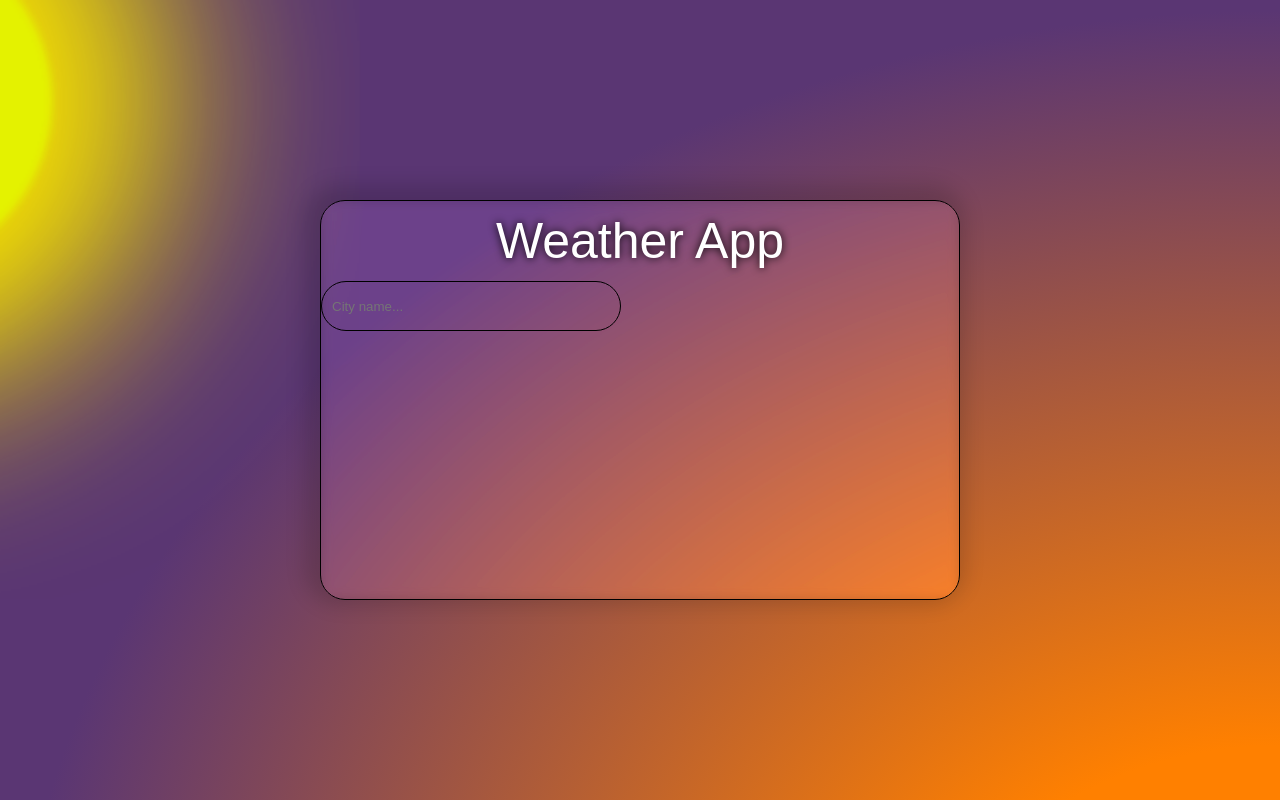
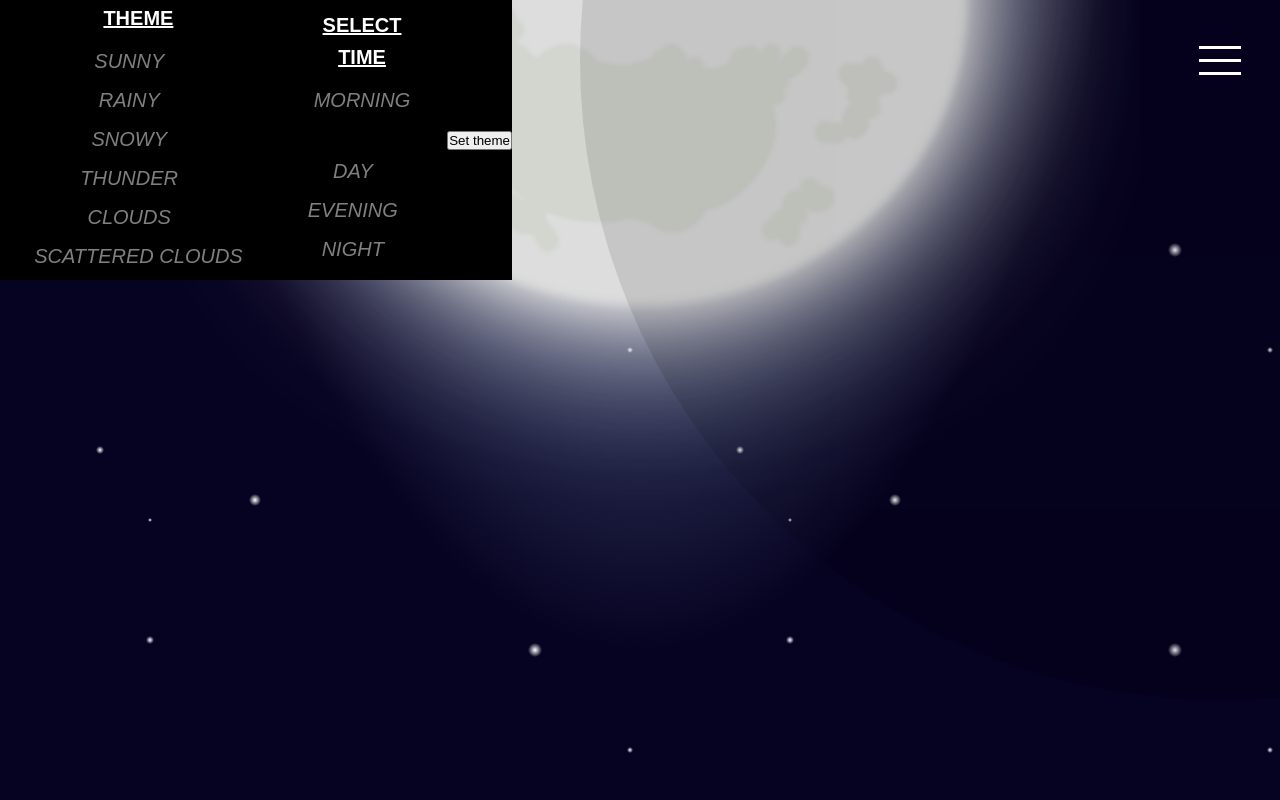
Before and after one commit to wloszynskiszymon/weather-app, a website built with Parcel: page index.html in a window 1280 px wide. Built offline with nearby package versions, Linux system fonts and the light colour scheme; a web font is replaced by a local one.

Commit message:
Adding settings corner, setting up form for settings, changing layout

```diff
--- a/index.html
+++ b/index.html
@@ -17,21 +17,90 @@
   <body>
     <!-- https://openweathermap.org/ -->
     <div class="container">
-      <div id="background" class="precipitations sunny-evening">
+      <div id="background" class="precipitations sunny-night">
         <div class="snow hidden"></div>
         <div class="rain hidden"></div>
         <div class="thunder hidden"></div>
       </div>
       <main class="main">
-        <div class="main__container">
-          <h1 class="main__container-h1">Weather App</h1>
+        <nav class="nav">
+          <div class="nav__circle">
+            <input type="checkbox" class="nav__circle-checkbox">
+            <div class="nav__circle-background"></div>
+            <div class="nav__circle-line"></div>
+          </div>
+        </nav>
+
+        <form class="form" action="#">
+          <div class="form__box">
+          <h1 class="form__box-h1" for="weather-select">Select weather theme</h1>
+            <label class="form__box-label" for="sunny">Sunny
+              <input class="form__box-input" type="radio" name="weather" value="sunny" id="sunny">
+            </label>
+
+            <label class="form__box-label" for="rainy">Rainy
+              <input class="form__box-input" type="radio" name="weather" value="rainy" id="rainy">
+            </label>
+
+            <label class="form__box-label" for="snowy">Snowy
+              <input class="form__box-input" type="radio" name="weather" value="snowy" id="snowy">
+            </label>
+
+            <label class="form__box-label" for="thunder">Thunder
+              <input class="form__box-input" type="radio" name="weather" value="thunder" id="thunder">
+            </label>
+
+            <label class="form__box-label" for="clouds">Clouds
+              <input class="form__box-input" type="radio" name="weather" value="clouds" id="clouds">
+            </label>
+
+            <label class="form__box-label" for="clouds-scattered">Scattered Clouds
+              <input class="form__box-input" type="radio" name="weather" value="clouds-scattered" id="clouds-scattered">
+            </label>
+        </div>
+        <div class="form__box">
+          <h1 class="form__box-h1" for="time-select">Select time</h1>
+          <label class="form__box-label" for="morning">Morning
+            <input class="form__box-input" type="radio" name="time" value="morning" id="morning">
+          </label>
+
+          <label class="form__box-label" for="day">Day
+            <input class="form__box-input" type="radio" name="time" value="day" id="Day">
+          </label>
+
+          <label class="form__box-label" for="evening">Evening
+            <input class="form__box-input" type="radio" name="time" value="evening" id="evening">
+          </label>
+
+          <label class="form__box-label" for="night">Night
+            <input class="form__box-input" type="radio" name="time" value="night" id="night">
+          </label>
+        </div>
+
+        <input type="submit" value="Set theme">
+        </form>
+        <!-- <div class="main__container">
+          <label class="form-label" for="city-input">Find your city!</label>
           <input
             type="name"
             name="city"
+            placeholder="Type your location"
+            id="city-input"
+            class="form-input"
+          />
+
+          <form action="" class="main__container__form">
+          <h1 class="main__container-h1">Enter your city...</h1>
+            <input
+            type="name"
+            name="city"
             placeholder="City name..."
-            class="main__container-input"
+            class="main__container__form-input"
           />
-        </div>
+          <input type="submit" value="Check weather in this city">
+          </form>
+
+        </div> -->
       </main>
   </body>
 </html>
--- a/src/sass/_animations.scss
+++ b/src/sass/_animations.scss
@@ -91,3 +91,16 @@
     opacity: 0;
   }
 }
+
+@keyframes fade-out {
+  0% {
+    opacity: 1;
+    transform: translateY(0) scale(1);
+  }
+
+  100% {
+    opacity: 0;
+    display: none;
+    transform: translateY(10rem) scale(0.7);
+  }
+}
--- a/src/sass/_components.scss
+++ b/src/sass/_components.scss
@@ -4,47 +4,25 @@
 
   position: relative;
   display: grid;
-  grid-template-columns:
-    repeat(2, 1fr) repeat(4, minmax(10rem, 1fr))
-    repeat(2, 1fr);
-  grid-template-rows: 1fr 2fr 1fr;
+  grid-template-columns: repeat(12, 1fr);
+  grid-template-rows: 15vh 5vh repeat(8, 10vh);
+  gap: 1rem;
+  overflow: hidden;
 
-  // Container for the app
   &__container {
-    grid-column: 3 / span 4;
-    grid-row: 2 / 3;
+    grid-column: 2 / 4;
+    grid-row: 1 / span 1;
+
+    display: flex;
+    flex-direction: column;
+    align-items: center;
+    justify-content: space-evenly;
+    backdrop-filter: blur(7px) brightness(97%);
+
+    // box-shadow: rgba(0, 0, 0, 0.15) -0.5rem -0.5rem 2rem 1rem;
+    // border: 1px solid black;
+
+    position: relative;
     z-index: 30;
-
-    box-shadow: rgba(0, 0, 0, 0.15) -0.5rem -0.5rem 2rem 1rem;
-
-    border-radius: 25px;
-    border: 1px solid black;
-    overflow: hidden;
-    position: relative;
-    // background: radial-gradient(circle at 50% -25%, #7c96c6 5%, #060221 45%);
-    backdrop-filter: blur(6px) brightness(120%);
-
-    &-input {
-      padding: 1rem;
-      width: 30rem;
-      height: 5rem;
-      border-radius: 200px;
-      border: 1px solid black;
-      transition: all 0.2s;
-      // background-color: var(--rainy-tertiary);
-      background: inherit;
-      backdrop-filter: brightness(30%);
-
-      &:focus {
-        transform: scaleX(1.1);
-      }
-    }
-
-    &-h1 {
-      text-align: center;
-      font-weight: 100;
-      font-size: 5rem;
-      text-shadow: #000 0 0 0.9rem;
-    }
   }
 }
--- /dev/null
+++ b/src/sass/_form.scss
@@ -0,0 +1,44 @@
+.form {
+  z-index: 500;
+  width: 40vw;
+  height: 35vh;
+  background-color: black;
+  text-align: center;
+  text-transform: uppercase;
+
+  display: flex;
+  justify-content: center;
+  align-items: center;
+
+  &__box {
+    margin: 2rem;
+    padding: 1rem;
+
+    &:hover &-label:not(:hover) {
+      color: red;
+    }
+
+    &-h1 {
+      color: white;
+      text-decoration: underline;
+      margin-bottom: 1.1rem;
+    }
+
+    &-label {
+      display: block;
+      font-size: 2rem;
+      font-style: italic;
+      color: grey;
+      margin-bottom: 0.7rem;
+
+      &:hover {
+        color: yellow;
+        transform: scale(1.1);
+      }
+    }
+
+    &-input {
+      opacity: 0;
+    }
+  }
+}
--- /dev/null
+++ b/src/sass/_nav.scss
@@ -0,0 +1,88 @@
+.nav {
+  position: absolute;
+  right: 2.5rem;
+  top: 2.5rem;
+  border-radius: 50%;
+  width: 7rem;
+  height: 7rem;
+  z-index: 100;
+
+  transition: 0.2s all;
+
+  &__circle {
+    display: flex;
+    justify-content: center;
+    align-items: center;
+    border-radius: 50%;
+
+    width: 100%;
+    height: 100%;
+
+    &-checkbox {
+      all: unset;
+      position: absolute;
+      width: 100%;
+      height: 100%;
+      border-radius: 50%;
+      z-index: 200;
+      opacity: 0;
+      cursor: pointer;
+    }
+
+    &-checkbox:checked ~ &-line {
+      background-color: transparent;
+    }
+
+    &-checkbox:checked ~ &-line::before {
+      transform: rotate(45deg) translateX(13%);
+      transform-origin: 20%;
+    }
+    &-checkbox:checked ~ &-line::after {
+      transform: rotate(-45deg) translateX(13%);
+      transform-origin: 20%;
+    }
+
+    &-checkbox:checked ~ &-background {
+      background-color: rgba(0, 0, 0, 0.5);
+      width: 100vw;
+      height: 100vw;
+    }
+
+    &-background {
+      position: absolute;
+      width: 100vw;
+      height: 100vw;
+      border-radius: 50%;
+      transition: all 1s;
+      background-color: rgba(0, 0, 0, 0.1);
+    }
+
+    &-line {
+      display: flex;
+      position: relative;
+      width: 60%;
+      height: 3px;
+      background-color: white;
+
+      &::before {
+        content: "";
+        width: 100%;
+        position: absolute;
+        top: -1.3rem;
+        transition: 0.2s all;
+        height: 3px;
+        background-color: white;
+      }
+
+      &::after {
+        content: "";
+        width: 100%;
+        position: absolute;
+        top: 1.3rem;
+        transition: 0.2s all;
+        height: 3px;
+        background-color: white;
+      }
+    }
+  }
+}
--- a/src/sass/main.scss
+++ b/src/sass/main.scss
@@ -1,8 +1,9 @@
 // Main sass file
-@import "variables";
 @import "base";
 @import "components";
-@import "layout";
+@import "nav";
+@import "form";
+@import "variables";
 @import "animations";
 @import "mixins";
 @import "./background-forecast/rainy";
```
Also changed, not shown: src/sass/_layout.scss (deleted).
